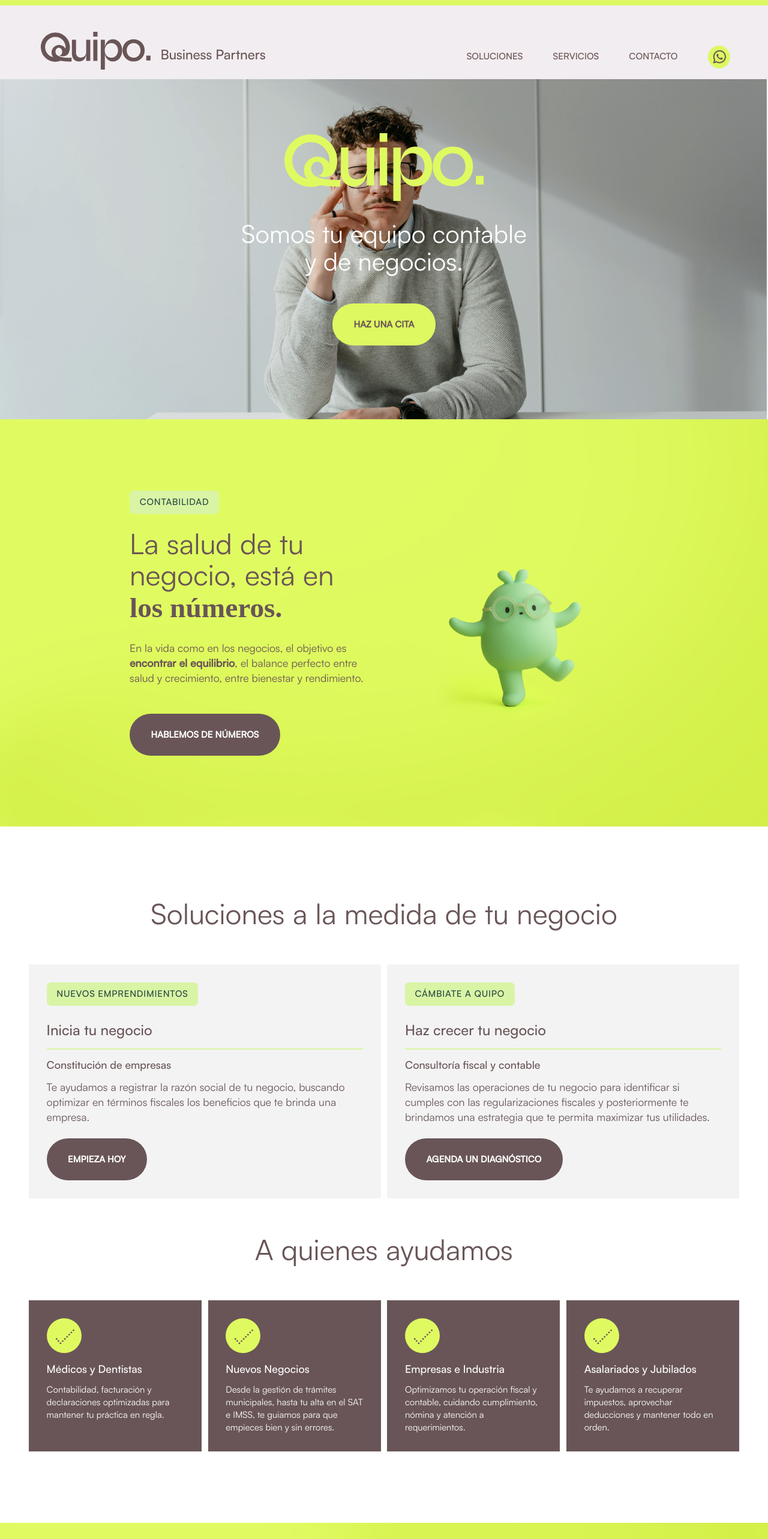
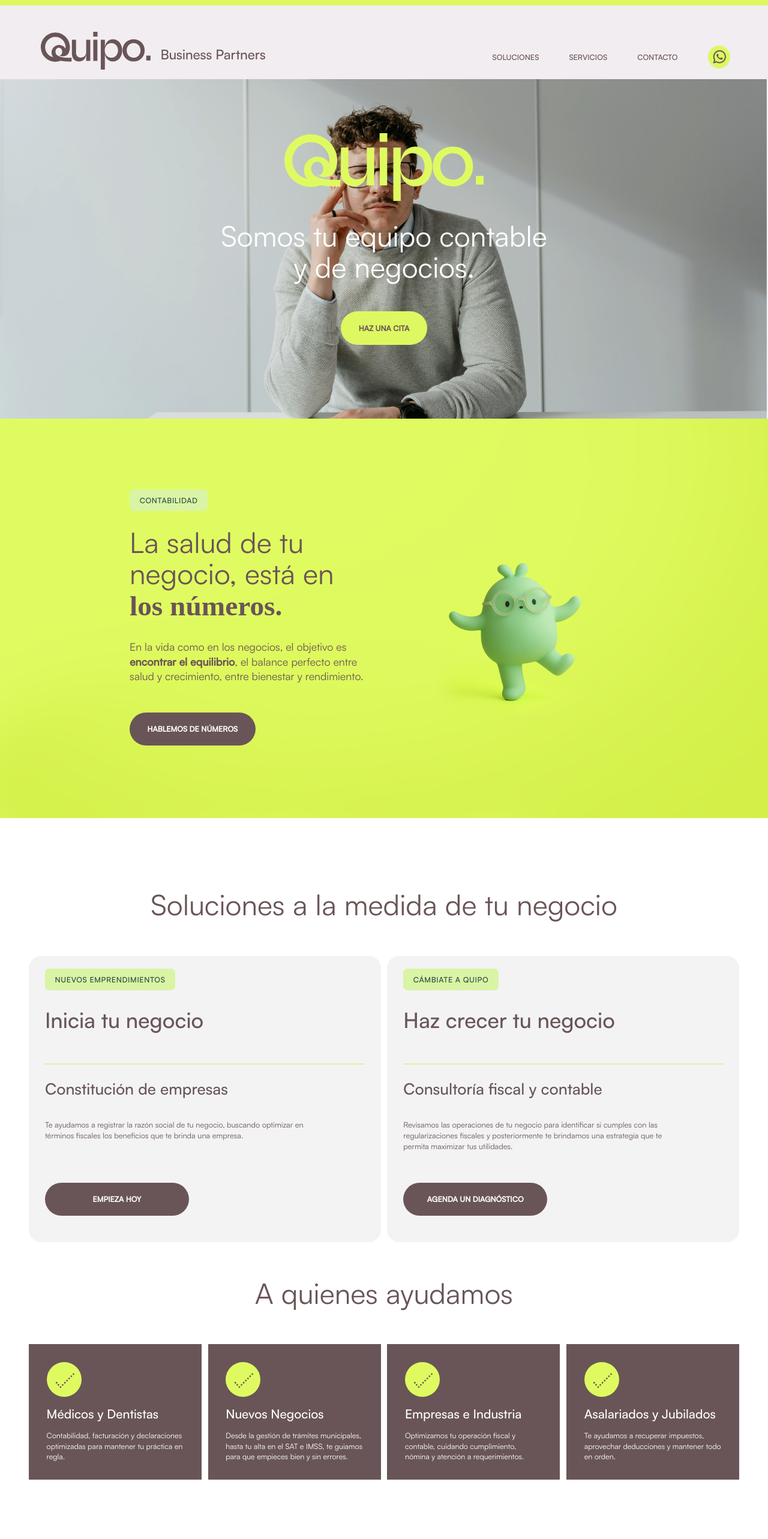
Before and after one commit to quipobusiness/quipo, a React (Vite) app: page / in a window 1280 px wide. Shown: the top 2566 px of the page at 60% size. Built offline with nearby package versions, Linux system fonts and the light colour scheme; a web font is replaced by a local one.

Commit message:
unified font sizes

```diff
--- a/src/components/Button.tsx
+++ b/src/components/Button.tsx
@@ -6,7 +6,7 @@ interface ButtonProps {
 }
 
 export function Button({ text, href, variant, className = '' }: ButtonProps) {
-  const baseClasses = "inline-block rounded-full uppercase font-semibold text-[0.93rem] px-[2.22rem] py-[1.48rem] hover:opacity-90 transition-opacity duration-200"
+  const baseClasses = "inline-block rounded-full uppercase font-semibold text-quibo-xs text-center py-[1.14rem] px-[1.85rem] hover:opacity-90 transition-opacity duration-200"
 
   const variantClasses = {
     primary: "bg-quibo-border text-quibo-text font-medium",
--- a/src/components/CategoriesCard.tsx
+++ b/src/components/CategoriesCard.tsx
@@ -8,25 +8,25 @@ interface CategoriesCardProps {
 
 export function CategoriesCard({ category }: CategoriesCardProps) {
   return (
-    <div className="bg-quibo-gray-light p-[1.85rem] text-left xl:rounded-[1.48rem] xl:pt-[1.59rem] xl:px-[1.96rem] xl:pb-[3.22rem]">
-      <div className="xl:pb-[2.96rem]">
+    <div className="bg-quibo-gray-light p-[1.85rem] text-left rounded-[1.27rem] pt-[1.36rem] px-[1.68rem] pb-[2.76rem] flex flex-col">
+      <div className="xl:pb-[2.54rem]">
         <Label>{category.label}</Label>
       </div>
-      <h3 className="text-quibo-text text-[1.48rem] font-medium mb-[0.74rem] xl:text-[2.59rem] xl:pb-[3.33rem] xl:mb-0">
+      <h3 className="text-quibo-text font-medium text-[2.22rem] mb-[2.85rem]">
         {category.title}
       </h3>
-      <hr className="border-quibo-green-light border-t-2 mb-[0.74rem] xl:pb-[1.48rem] xl:mb-0" />
-      <h4 className="text-quibo-text text-[1.11rem] font-medium mb-[0.74rem] xl:text-[1.85rem] xl:pb-[2.37rem] xl:mb-0">
+      <hr className="border-quibo-green-light border-t-2 pb-[1.27rem] mb-0" />
+      <h4 className="text-quibo-text font-medium text-quibo-md mb-[2.03rem] pr-[5.57rem]">
         {category.subtitle}
       </h4>
-      <p className="text-quibo-text text-[1.11rem] leading-[1.4] mb-[1.48rem] xl:text-[0.93rem] xl:pb-[3.7rem] xl:pr-[10rem] xl:mb-0">
+      <p className="text-quibo-text leading-[1.4] text-[0.80rem] mb-[3.17rem] pr-[5.57rem] flex-grow">
         {category.description}
       </p>
       <Button
         text={category.cta.text}
         href={category.cta.href}
         variant="secondary"
-        className="xl:font-satoshi xl:font-medium xl:px-[7.04rem]"
+        className="w-[15rem]"
       />
     </div>
   )
--- a/src/components/ClientsSection.tsx
+++ b/src/components/ClientsSection.tsx
@@ -28,7 +28,7 @@ export function ClientsSection({ clients }: ClientsSectionProps) {
   return (
     <section className="py-[7.41rem] bg-quibo-border overflow-hidden">
       <div className="max-w-[80%] lg:max-w-none mx-auto lg:mx-0">
-        <h2 className="text-quibo-text text-[2.96rem] font-normal leading-[1.1] mb-[3.7rem] text-center">
+        <h2 className="text-quibo-text text-quibo-xl font-normal leading-[1.1] mb-[3.7rem] text-center">
           {clients.title}
         </h2>
 
@@ -59,10 +59,10 @@ export function ClientsSection({ clients }: ClientsSectionProps) {
 
                   {/* Content with gray background */}
                   <div className="bg-quibo-gray-light p-[1.85rem] rounded-[0.44rem]">
-                    <h3 className="text-quibo-text text-[1.48rem] font-medium mb-[0.74rem]">
+                    <h3 className="text-quibo-text text-quibo-sm font-medium mb-[0.74rem]">
                       {client.title}
                     </h3>
-                    <p className="text-quibo-text text-[1.11rem] leading-[1.4]">
+                    <p className="text-quibo-text text-quibo-sm leading-[1.4]">
                       {client.description}
                     </p>
                   </div>
--- a/src/components/HeroSection.tsx
+++ b/src/components/HeroSection.tsx
@@ -23,7 +23,7 @@ export function HeroSection({ hero }: HeroSectionProps) {
 
         {/* Title */}
         <h1
-          className="text-white text-center text-[2.59rem] font-normal mb-12 leading-[1.1] max-w-full"
+          className="text-white text-center text-quibo-xl font-normal mb-12 leading-[1.1] max-w-full"
           dangerouslySetInnerHTML={{ __html: hero.title }}
         />
 
--- a/src/components/Label.tsx
+++ b/src/components/Label.tsx
@@ -4,7 +4,7 @@ interface LabelProps {
 
 export function Label({ children }: LabelProps) {
   return (
-    <span className="bg-quibo-green-light text-quibo-green-dark text-[0.93rem] font-medium uppercase tracking-wider mb-[1.48rem] inline-block rounded-[0.44rem] px-[1.04rem] py-[0.52rem]">
+    <span className="bg-quibo-green-light text-quibo-green-dark text-quibo-xs font-medium uppercase tracking-wider mb-[1.48rem] inline-block rounded-[0.44rem] px-[1.04rem] py-[0.52rem]">
       {children}
     </span>
   )
--- a/src/components/Navigation.tsx
+++ b/src/components/Navigation.tsx
@@ -72,7 +72,7 @@ export const Navigation = forwardRef<HTMLElement, NavigationProps>(
             <a
               key={index}
               href={link.href}
-              className="text-quibo-text leading-none text-[0.94rem] font-medium"
+              className="text-quibo-text leading-none text-quibo-xs font-medium"
             >
               {link.label}
             </a>
@@ -115,7 +115,7 @@ export const Navigation = forwardRef<HTMLElement, NavigationProps>(
                 key={index}
                 href={link.href}
                 onClick={() => setIsOpen(false)}
-                className="text-quibo-text hover:opacity-75 block px-3 py-2 font-medium transition-opacity duration-200 text-[0.94rem]"
+                className="text-quibo-text hover:opacity-75 block px-3 py-2 font-medium transition-opacity duration-200 text-quibo-xs"
               >
                 {link.label}
               </a>
--- a/src/components/ServicesSection.tsx
+++ b/src/components/ServicesSection.tsx
@@ -12,10 +12,10 @@ export function ServicesSection({ services }: ServicesSectionProps) {
         {/* Header Content - Centered */}
         <div className="flex flex-col items-center text-center mb-[3.7rem]">
           <Label>{services.mainLabel}</Label>
-          <h2 className="text-quibo-text text-[2.96rem] font-normal leading-[1.1] mb-[1.85rem]">
+          <h2 className="text-quibo-text text-quibo-xl font-normal leading-[1.1] mb-[1.85rem]">
             <span dangerouslySetInnerHTML={{ __html: services.title }} />
           </h2>
-          <p className="text-quibo-text text-[1.11rem] leading-[1.4] max-w-[53rem]">
+          <p className="text-quibo-text text-quibo-sm leading-[1.4] max-w-[53rem]">
             {services.description}
           </p>
         </div>
@@ -41,10 +41,10 @@ export function ServicesSection({ services }: ServicesSectionProps) {
               {/* Content */}
               <div className="flex-1 lg:w-1/2 text-center lg:text-left">
                 <Label>{category.label}</Label>
-                <h3 className="text-quibo-text text-[1.85rem] font-normal leading-[1.1] mb-[1.48rem]">
+                <h3 className="text-quibo-text text-quibo-md font-normal leading-[1.1] mb-[1.48rem]">
                   {category.title}
                 </h3>
-                <p className="text-quibo-text text-[1.11rem] leading-[1.4]">
+                <p className="text-quibo-text text-quibo-sm leading-[1.4]">
                   <span dangerouslySetInnerHTML={{ __html: category.description }} />
                 </p>
               </div>
@@ -57,7 +57,7 @@ export function ServicesSection({ services }: ServicesSectionProps) {
           <a
             href={services.cta.href}
             className="w-full bg-quibo-text text-white rounded-[0.44rem] uppercase font-semibold
-                       text-[1.11rem] px-[2.22rem] py-[1.85rem]
+                       text-quibo-sm px-[2.22rem] py-[1.85rem]
                        hover:opacity-90 transition-opacity duration-200
                        flex items-center justify-center gap-[1.48rem]"
           >
--- a/src/components/SolutionsSection.tsx
+++ b/src/components/SolutionsSection.tsx
@@ -9,9 +9,9 @@ interface SolutionsSectionProps {
 
 export function SolutionsSection({ solutions }: SolutionsSectionProps) {
   return (
-    <section id="soluciones" className="py-[7.41rem] px-[1.85rem] xl:pt-[2.96rem] xl:pb-[2.44rem]">
+    <section id="soluciones" className="py-[7.41rem] px-[1.85rem] xl:pt-[2.54rem] xl:pb-[2.09rem]">
       <div className="max-w-[80%] lg:max-w-[74rem] mx-auto xl:max-w-[87%]">
-        <h2 className="text-quibo-text text-[2.96rem] font-normal leading-[1.1] mb-[3.7rem] text-center">
+        <h2 className="text-quibo-text text-quibo-xl font-normal leading-[1.1] mb-[3.7rem] text-center">
           {solutions.title1}
         </h2>
 
@@ -22,7 +22,7 @@ export function SolutionsSection({ solutions }: SolutionsSectionProps) {
           ))}
         </div>
 
-        <h2 className="text-quibo-text text-[2.96rem] font-normal leading-[1.1] mb-[3.7rem] text-center">
+        <h2 className="text-quibo-text text-quibo-xl font-normal leading-[1.1] mb-[3.7rem] text-center">
           {solutions.title2}
         </h2>
 
@@ -38,10 +38,10 @@ export function SolutionsSection({ solutions }: SolutionsSectionProps) {
                 alt="Check"
                 className="absolute top-[1.85rem] left-[1.85rem] w-[3.63rem] h-auto"
               />
-              <h4 className="text-white text-[1.11rem] font-medium mt-[4.44rem] mb-[0.74rem]">
+              <h4 className="text-white text-quibo-sm font-medium mt-[4.44rem] mb-[0.74rem]">
                 {sector.title}
               </h4>
-              <p className="text-white text-[0.93rem] leading-[1.4]">
+              <p className="text-white text-quibo-xs leading-[1.4]">
                 {sector.description}
               </p>
             </div>
--- a/tailwind.config.js
+++ b/tailwind.config.js
@@ -18,6 +18,13 @@ export default {
         'shipori': ['Shipori Mincho', 'serif'],
         'sans': ['Satoshi', 'system-ui', 'sans-serif'],
       },
+      fontSize: {
+        'quibo-xl': '2.96rem',    // 80/27 - Main headings
+        'quibo-lg': '2.22rem',    // 60/27 - Large headings
+        'quibo-md': '1.63rem',    // 44/27 - Medium headings
+        'quibo-sm': '1.30rem',    // 35/27 - Small headings/body
+        'quibo-xs': '0.78rem',    // 21/27 - Small text/labels
+      },
       colors: {
         'quibo-text': '#695557',
         'quibo-border': '#ddf861',
```
Also changed, not shown: src/components/ContactSection.tsx (+6 -6 lines).
